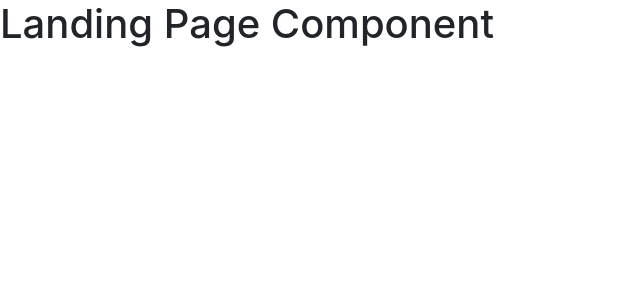
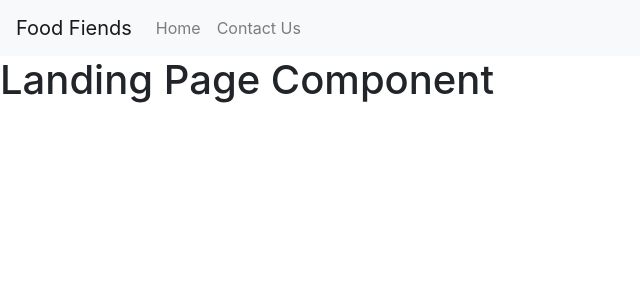
Before and after one commit to Codubee/FoodFiendsMW5-6, a React (Create React App) app in the folder frontend/: page / in a window 1280 px wide. Shown: the top 300 px of the page, without its empty margins (0-640 px from the left). Built offline with nearby package versions, Linux system fonts and the light colour scheme.

Commit message:
Navbar added with reactstrap

```diff
--- a/frontend/src/App.js
+++ b/frontend/src/App.js
@@ -1,8 +1,13 @@
 import './App.css';
 import LandingPage from './views/LandingPage'
+import Navbar from './components/Navbar'
+
 function App() {
   return (
-    <LandingPage/>
+    <div>
+      <Navbar/>
+      <LandingPage/>
+      </div>
   );
 }
 
--- /dev/null
+++ b/frontend/src/components/Navbar.js
@@ -0,0 +1,37 @@
+import React, { useState } from 'react';
+import {
+  Collapse,
+  Navbar,
+  NavbarToggler,
+  NavbarBrand,
+  Nav,
+  NavItem,
+  NavLink
+} from 'reactstrap';
+
+const Example = (props) => {
+  const [isOpen, setIsOpen] = useState(false);
+
+  const toggle = () => setIsOpen(!isOpen);
+
+  return (
+    <div>
+      <Navbar color="light" light expand="md">
+        <NavbarBrand href="/">Food Fiends</NavbarBrand>
+        <NavbarToggler onClick={toggle} />
+        <Collapse isOpen={isOpen} navbar>
+          <Nav className="mr-auto" navbar>
+            <NavItem>
+              <NavLink href="#">Home</NavLink>
+            </NavItem>
+            <NavItem>
+              <NavLink href="#">Contact Us</NavLink>
+            </NavItem>
+          </Nav>
+        </Collapse>
+      </Navbar>
+    </div>
+  );
+}
+
+export default Example;
```
